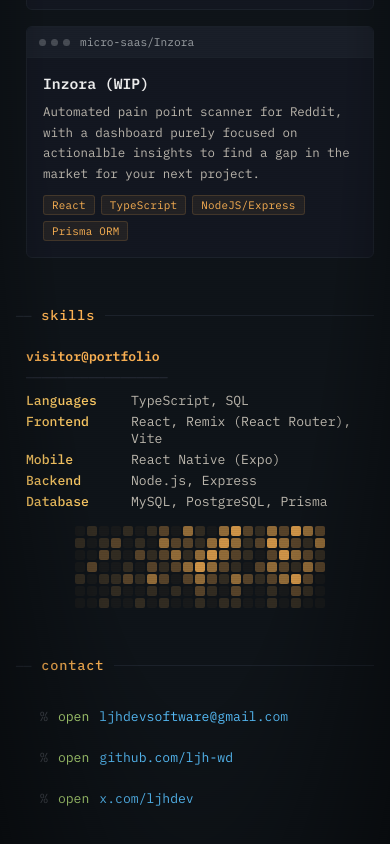
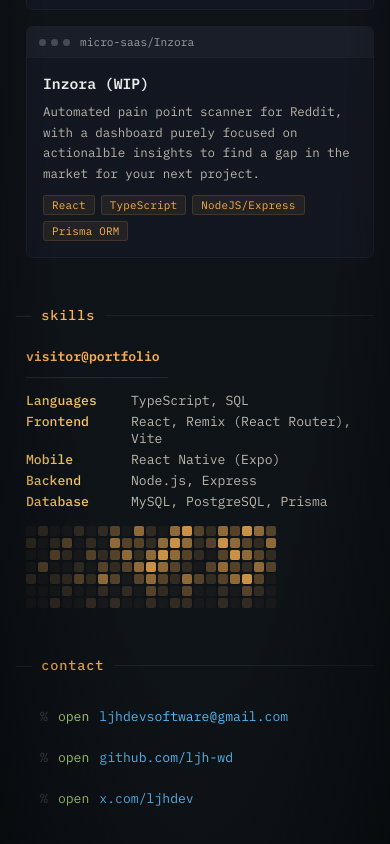
Before and after one commit to ljh-wd/ljhdev-portfolio, a React (Vite) app: page / in a window 390 px wide. Shown: the part 887-1731 px from the top of the page. Built offline with nearby package versions, Linux system fonts and the light colour scheme.

Commit message:
Changed alignment of commit chart on mobile

```diff
--- a/src/App.css
+++ b/src/App.css
@@ -774,7 +774,7 @@
   }
 
   .contrib-graph {
-    justify-content: center;
+    justify-content: start;
   }
 
   .projects-grid {
```
